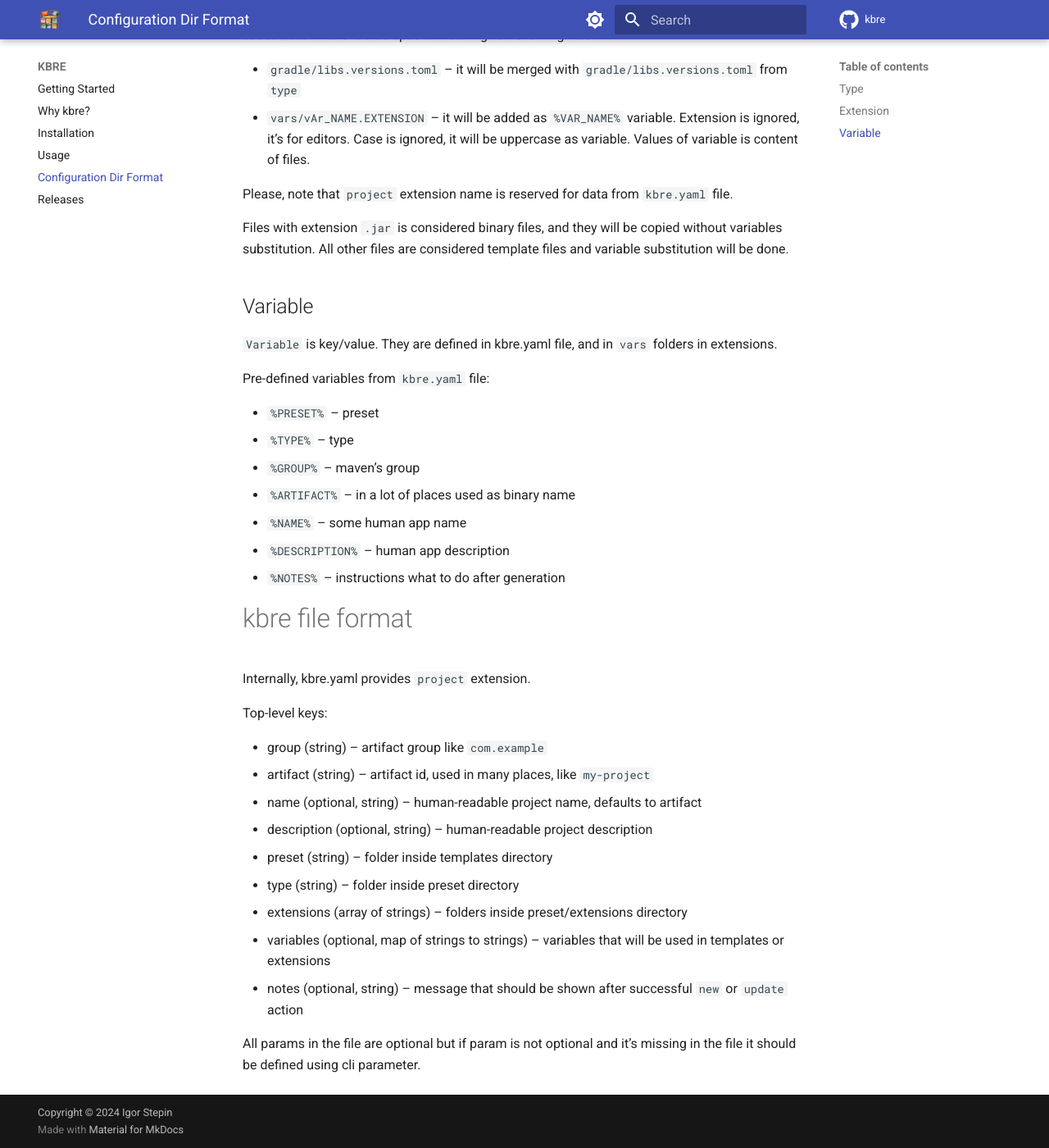
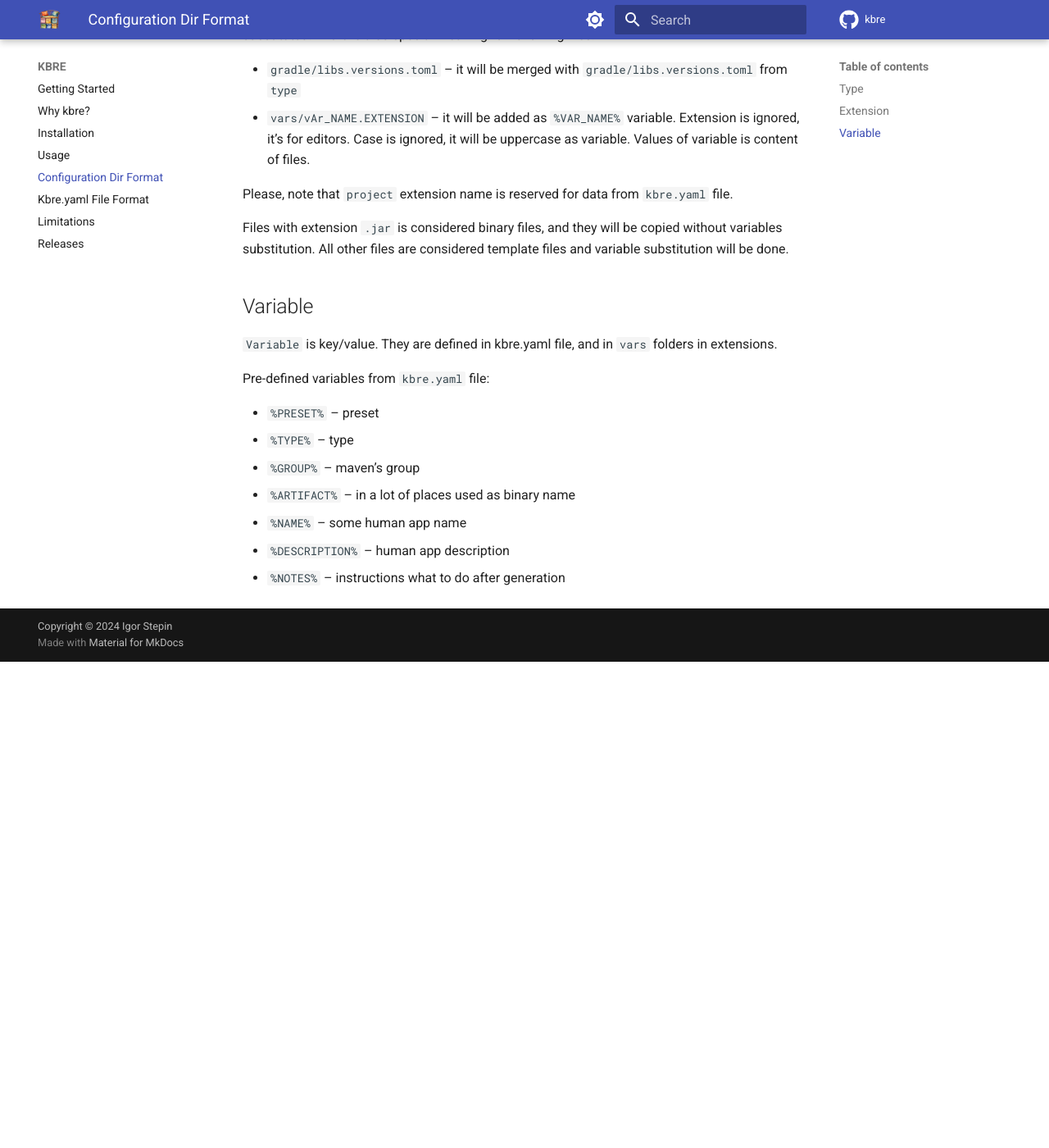
Before and after one commit to stepin/kbre, an MkDocs documentation site: the page built from docs/configDirFormat.md, in a window 1280 px wide and 1400 px high, scrolled down 661 px. Shown: the whole window at 82% size. Built offline with MkDocs 1.6.1 and Material for MkDocs 9.7.7, drawn with Linux system fonts in a browser that asks for light colours; comment, search, counter and statistics services are not loaded; after the commit the page ends 1468 px from its top, so only the background shows below that.

Commit message:
Minor: even better docs

```diff
--- a/docs/configDirFormat.md
+++ b/docs/configDirFormat.md
@@ -41,22 +41,3 @@ Pre-defined variables from `kbre.yaml` file:
 - `%NAME%` -- some human app name
 - `%DESCRIPTION%` -- human app description
 - `%NOTES%` -- instructions what to do after generation
-
-# kbre file format
-
-Internally, kbre.yaml provides `project` extension.
-
-Top-level keys:
-
-- group (string) -- artifact group like `com.example`
-- artifact (string) -- artifact id, used in many places, like `my-project`
-- name (optional, string) -- human-readable project name, defaults to artifact
-- description (optional, string) -- human-readable project description
-- preset (string) -- folder inside templates directory
-- type (string) -- folder inside preset directory
-- extensions (array of strings) -- folders inside preset/extensions directory
-- variables (optional, map of strings to strings) -- variables that will be used in templates or extensions
-- notes (optional, string) -- message that should be shown after successful `new` or `update` action
-
-All params in the file are optional but if param is not optional and it's missing in the file it should be defined
-using cli parameter.
--- a/mkdocs.yml
+++ b/mkdocs.yml
@@ -62,4 +62,6 @@ nav:
     - 'Installation': installation.md
     - 'Usage': usage.md
     - 'Configuration Dir Format': configDirFormat.md
+    - 'Kbre.yaml File Format': kbreFileFormat.md
+    - 'Limitations': limitations.md
     - 'Releases': changelog.md
```
Also changed, not shown: docs/changelog.md (+1 -0 lines), docs/kbreFileFormat.md (added, +18 -0 lines).
